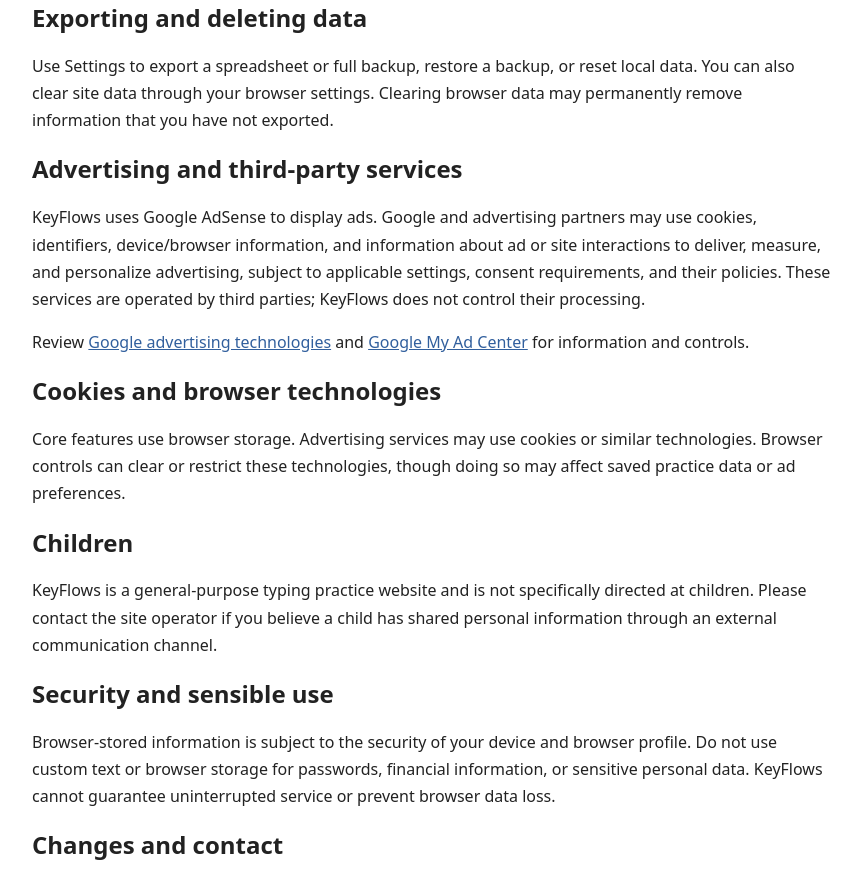
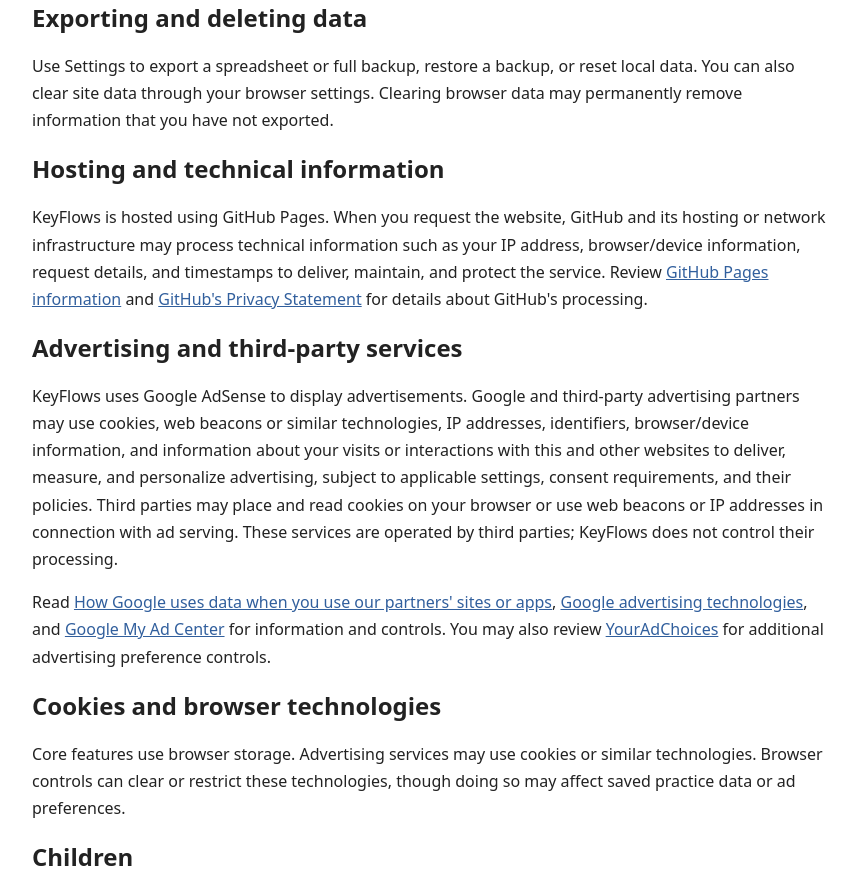
Before and after one commit to keyflows/keyflows.github.io, a plain HTML site: page privacy.html in a window 1280 px wide. Shown: the part 524-1395 px from the top of the page, without its empty margins (208-1069 px from the left). Drawn offline with Linux system fonts and the light colour scheme.

Commit message:
Expand hosting and Google advertising privacy disclosures

```diff
--- a/privacy.html
+++ b/privacy.html
@@ -5,7 +5,8 @@
 <p>KeyFlows is an account-free typing practice website. This policy describes information handled by the website and your choices.</p>
 <h2>Information stored in your browser</h2><p>Practice settings and progress information may be stored locally in your browser, including preferences, session summaries, streaks, achievements, challenge results, and custom text you choose to save. KeyFlows does not operate an account system or a backend that receives practice sessions.</p><p>KeyFlows is designed not to retain a stream of your keystrokes or typed passages in session history. Custom text you save is kept in browser storage. A full backup may include saved custom text; CSV session exports are intended to contain session summaries.</p>
 <h2>Exporting and deleting data</h2><p>Use Settings to export a spreadsheet or full backup, restore a backup, or reset local data. You can also clear site data through your browser settings. Clearing browser data may permanently remove information that you have not exported.</p>
-<h2>Advertising and third-party services</h2><p>KeyFlows uses Google AdSense to display ads. Google and advertising partners may use cookies, identifiers, device/browser information, and information about ad or site interactions to deliver, measure, and personalize advertising, subject to applicable settings, consent requirements, and their policies. These services are operated by third parties; KeyFlows does not control their processing.</p><p>Review <a href="https://policies.google.com/technologies/ads">Google advertising technologies</a> and <a href="https://myadcenter.google.com/">Google My Ad Center</a> for information and controls.</p>
+<h2>Hosting and technical information</h2><p>KeyFlows is hosted using GitHub Pages. When you request the website, GitHub and its hosting or network infrastructure may process technical information such as your IP address, browser/device information, request details, and timestamps to deliver, maintain, and protect the service. Review <a href="https://docs.github.com/en/pages/getting-started-with-github-pages/about-github-pages">GitHub Pages information</a> and <a href="https://docs.github.com/en/site-policy/privacy-policies/github-privacy-statement">GitHub's Privacy Statement</a> for details about GitHub's processing.</p>
+<h2>Advertising and third-party services</h2><p>KeyFlows uses Google AdSense to display advertisements. Google and third-party advertising partners may use cookies, web beacons or similar technologies, IP addresses, identifiers, browser/device information, and information about your visits or interactions with this and other websites to deliver, measure, and personalize advertising, subject to applicable settings, consent requirements, and their policies. Third parties may place and read cookies on your browser or use web beacons or IP addresses in connection with ad serving. These services are operated by third parties; KeyFlows does not control their processing.</p><p>Read <a href="https://policies.google.com/technologies/partner-sites">How Google uses data when you use our partners' sites or apps</a>, <a href="https://policies.google.com/technologies/ads">Google advertising technologies</a>, and <a href="https://myadcenter.google.com/">Google My Ad Center</a> for information and controls. You may also review <a href="https://www.aboutads.info/">YourAdChoices</a> for additional advertising preference controls.</p>
 <h2>Cookies and browser technologies</h2><p>Core features use browser storage. Advertising services may use cookies or similar technologies. Browser controls can clear or restrict these technologies, though doing so may affect saved practice data or ad preferences.</p>
 <h2>Children</h2><p>KeyFlows is a general-purpose typing practice website and is not specifically directed at children. Please contact the site operator if you believe a child has shared personal information through an external communication channel.</p>
 <h2>Security and sensible use</h2><p>Browser-stored information is subject to the security of your device and browser profile. Do not use custom text or browser storage for passwords, financial information, or sensitive personal data. KeyFlows cannot guarantee uninterrupted service or prevent browser data loss.</p>
```
